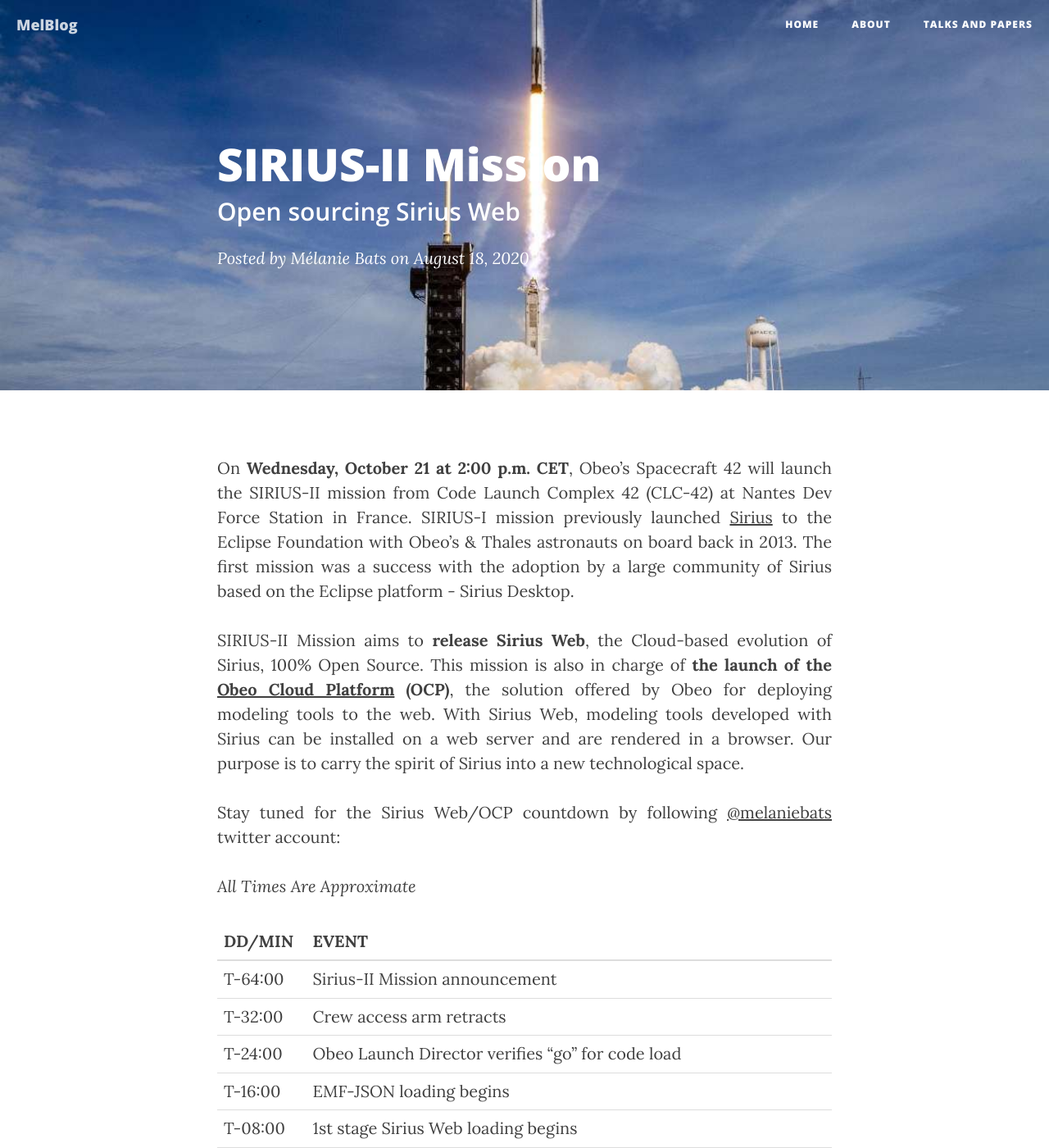
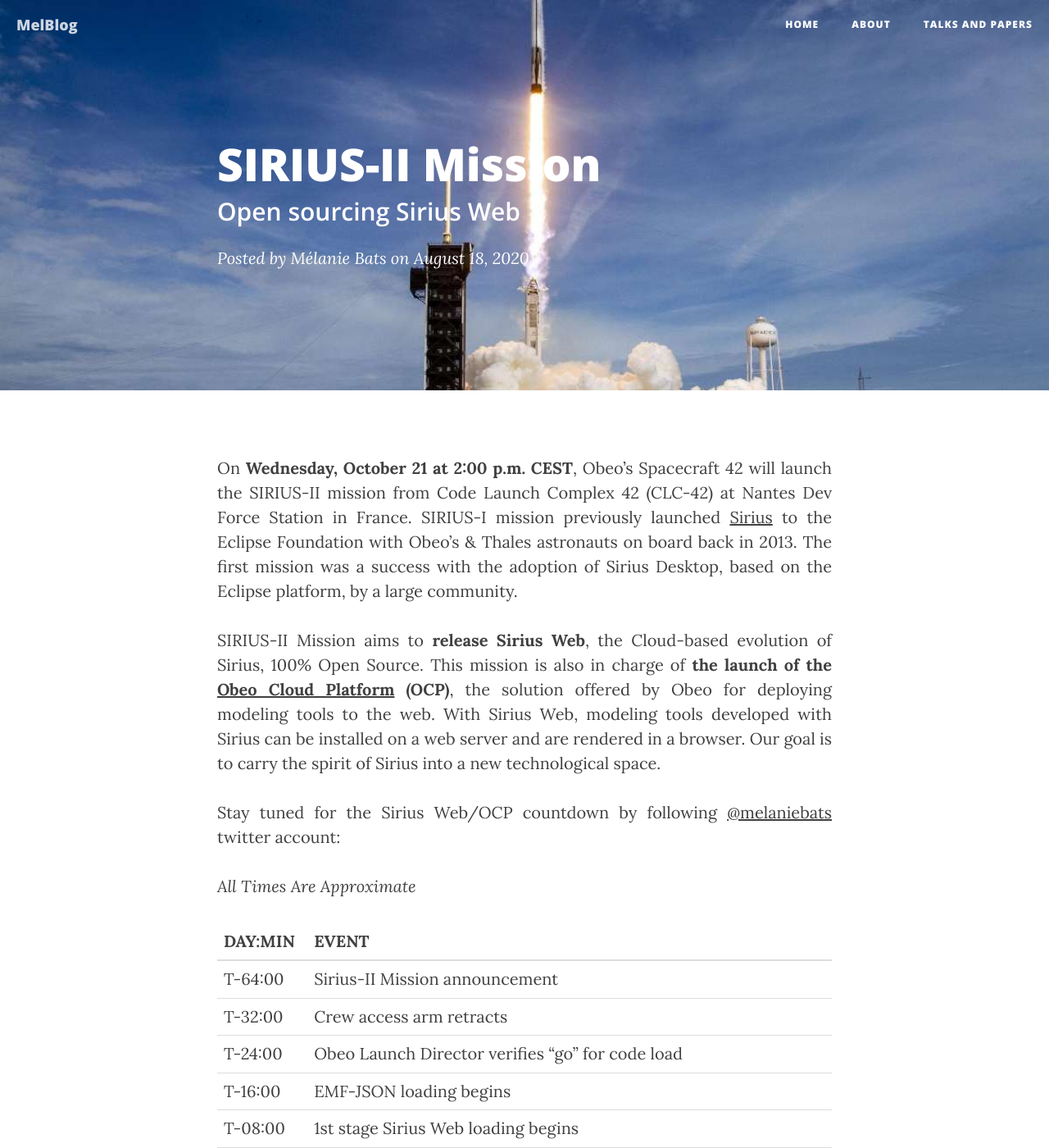
Before and after one commit to mbats/mbats.github.io, a Jekyll site: the page built from _posts/2020-08-18-siriusiimission.markdown, in a window 1280 px wide and 1400 px high. Shown: the whole window at 82% size. Built offline with Jekyll 4.4.1, drawn with Linux system fonts in a browser that asks for light colours; nearby versions of some CDN libraries.

Commit message:
Fix Sirius 2 mission after review

```diff
--- a/_posts/2020-08-18-siriusiimission.markdown
+++ b/_posts/2020-08-18-siriusiimission.markdown
@@ -8,16 +8,16 @@ header-img: "img/siriusiimission/post-bg.jpg"
 tags: [planet]
 ---
 
-On **Wednesday, October 21 at 2:00 p.m. CET**, Obeo’s Spacecraft 42 will launch the SIRIUS-II mission from Code Launch Complex 42 (CLC-42) at Nantes Dev Force Station in France. SIRIUS-I mission previously launched [Sirius](https://www.eclipse.org/sirius/) to the Eclipse Foundation with Obeo’s & Thales astronauts on board back in 2013. The first mission was a success with the adoption by a large community of Sirius based on the Eclipse platform - Sirius Desktop.
+On **Wednesday, October 21 at 2:00 p.m. CEST**, Obeo’s Spacecraft 42 will launch the SIRIUS-II mission from Code Launch Complex 42 (CLC-42) at Nantes Dev Force Station in France. SIRIUS-I mission previously launched [Sirius](https://www.eclipse.org/sirius/) to the Eclipse Foundation with Obeo’s & Thales astronauts on board back in 2013. The first mission was a success with the adoption of Sirius Desktop, based on the Eclipse platform, by a large community.
 
 SIRIUS-II Mission aims to **release Sirius Web**, the Cloud-based evolution of Sirius, 100% Open Source. This mission is also in charge of **the launch of the [Obeo Cloud Platform](https://www.obeo.fr/en/products/obeo-cloud-platform) (OCP)**, the solution offered by Obeo for deploying modeling tools to the web.
-With Sirius Web, modeling tools developed with Sirius can be installed on a web server and are rendered in a browser. Our purpose is to carry the spirit of Sirius into a new technological space.
+With Sirius Web, modeling tools developed with Sirius can be installed on a web server and are rendered in a browser. Our goal is to carry the spirit of Sirius into a new technological space.
 
 Stay tuned for the Sirius Web/OCP countdown by following [@melaniebats](https://twitter.com/melaniebats) twitter account:
 
 _All Times Are Approximate_
 
-| DD/MIN  | EVENT                                                        |
+| DAY:MIN  | EVENT                                                        |
 | :------ | :----------------------------------------------------------- |
 | T-64:00 | Sirius-II Mission announcement                               |
 | T-32:00 | Crew access arm retracts                                     |
```
